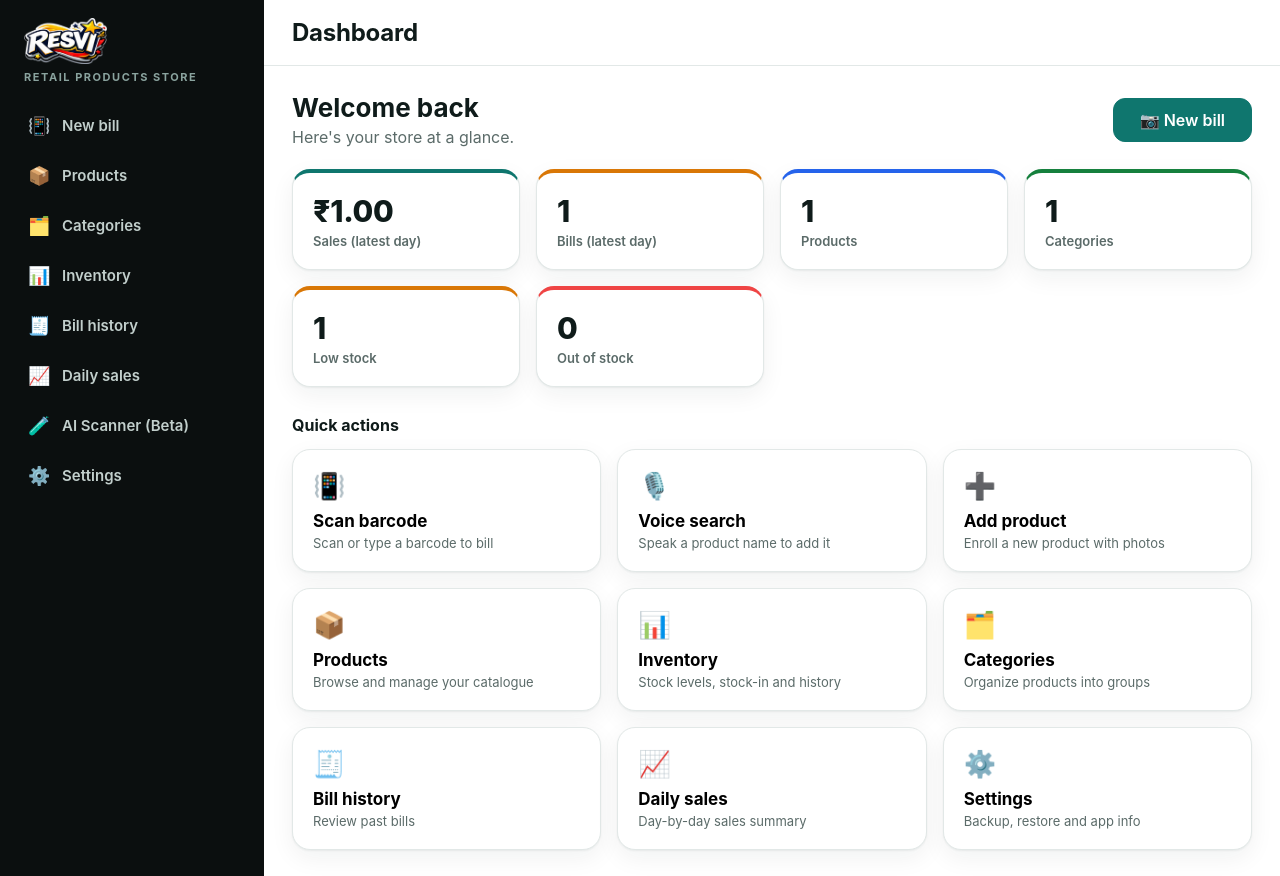
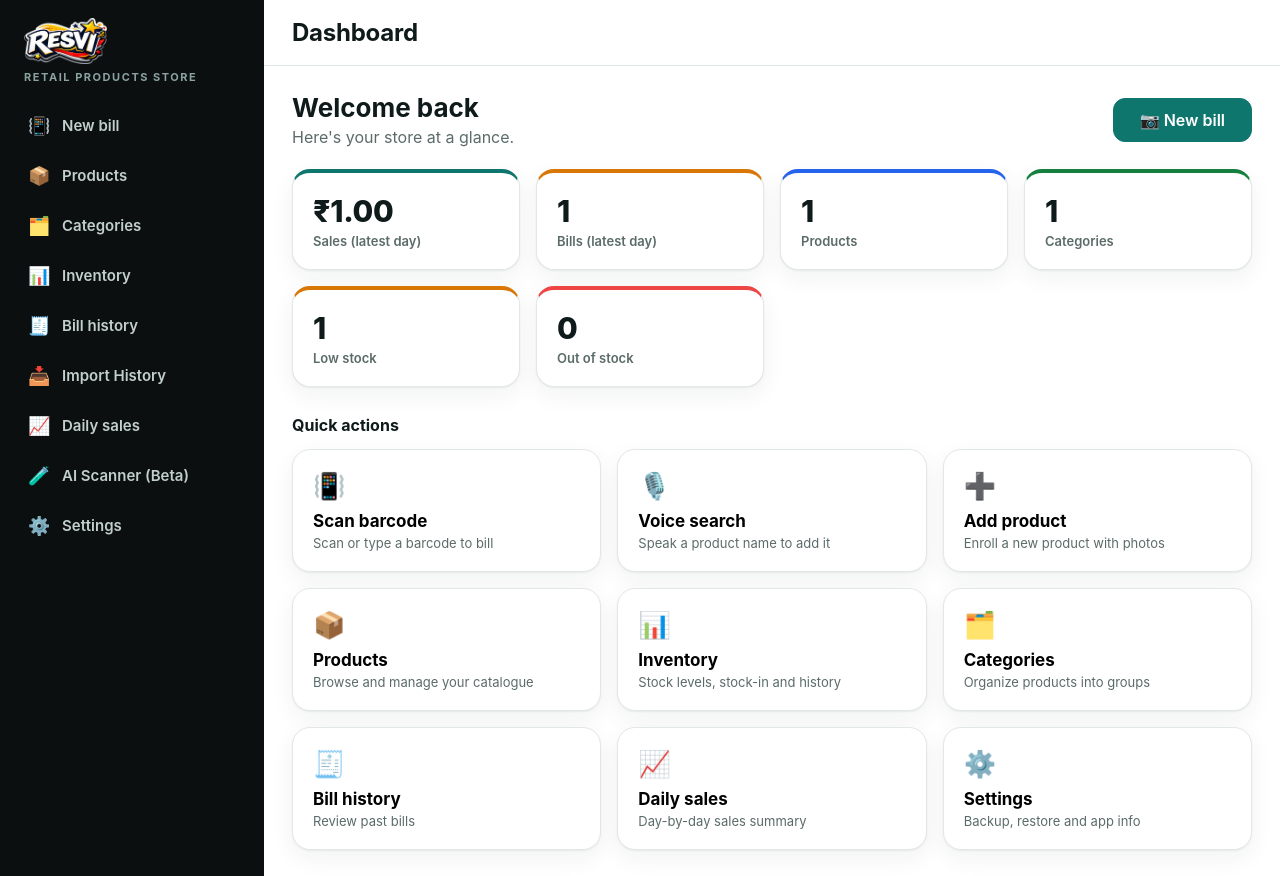
Before and after one commit to resventerprises/RESVI-BILLING-APP, a Flask app: page / in a window 1280 px wide. Run offline with Flask 3, Linux system fonts and the light colour scheme; tables that the repository leaves empty hold one stand-in row (values such as "Sample post"); some libraries are stand-ins or nearby versions.

Commit message:
Import History with delete-by-file, batch tracking

```diff
--- a/backend/routes/products.py
+++ b/backend/routes/products.py
@@ -141,6 +141,45 @@ def deduplicate_route():
         return error("dedup_error", f"{type(exc).__name__}: {exc}", status=500)
 
 
+@products_bp.get("/import/history")
+def import_history():
+    """List past imports for the Import History screen."""
+    from database.models import ImportBatch, Product
+    from sqlalchemy import func, select
+
+    with session_scope() as s:
+        rows = s.query(ImportBatch).order_by(ImportBatch.created_at.desc()).all()
+        out = []
+        for b in rows:
+            live = s.scalar(select(func.count(Product.id)).where(Product.import_batch_id == b.id)) or 0
+            out.append({
+                "id": b.id,
+                "file_name": b.file_name,
+                "created_at": b.created_at.isoformat() if b.created_at else None,
+                "created_count": b.created_count,
+                "updated_count": b.updated_count,
+                "product_count": live,
+            })
+    return ok(out)
+
+
+@products_bp.delete("/import/history/<int:batch_id>")
+def delete_import_batch(batch_id: int):
+    """Delete every product that belongs to this import, then the batch record."""
+    from database.models import ImportBatch, Product
+
+    with session_scope() as s:
+        batch = s.get(ImportBatch, batch_id)
+        if not batch:
+            return error("not_found", "Import not found.", status=404)
+        prods = s.query(Product).filter(Product.import_batch_id == batch_id).all()
+        removed = len(prods)
+        for p in prods:
+            s.delete(p)
+        s.delete(batch)
+    return ok({"removed": removed})
+
+
 @products_bp.get("/next-barcode")
 def next_barcode_route():
     """Preview the next auto-generated barcode (does not consume it)."""
--- a/config/settings.py
+++ b/config/settings.py
@@ -51,7 +51,7 @@ ALLOWED_IMAGE_EXTENSIONS = {".jpg", ".jpeg", ".png", ".webp"}
 
 # --- App ---------------------------------------------------------------------
 APP_NAME: str = "RESVI"
-APP_VERSION: str = "0.9.5-dedup"  # UPSERT by name+barcode, remove-duplicates tool
+APP_VERSION: str = "0.9.6-import-history"  # import history + delete-by-file, batch tracking
 DEBUG: bool = _env_bool("RESVI_DEBUG", True)
 
 
--- a/database/db.py
+++ b/database/db.py
@@ -79,6 +79,8 @@ def _ensure_columns() -> None:
             ("min_stock_level", "INTEGER NOT NULL DEFAULT 0"),
             ("description", "TEXT"),
             ("barcode", "VARCHAR(64)"),
+            ("family_key", "VARCHAR(120)"),
+            ("import_batch_id", "INTEGER"),
         ],
         "bills": [
             ("payment_method", "VARCHAR(16) NOT NULL DEFAULT 'cash'"),
--- a/static/css/style.css
+++ b/static/css/style.css
@@ -659,3 +659,8 @@ table { border-collapse: collapse; width: 100%; }
 
 /* Scan search hint line */
 .bc-hint { text-align: center; font-size: 12px; margin-top: 8px; }
+
+/* ---------- Import History ---------- */
+.ih-row { display: flex; align-items: center; justify-content: space-between; gap: 12px; }
+.ih-file { font-weight: 600; }
+.ih-meta { font-size: 13px; margin-top: 2px; }
--- a/static/js/app.js
+++ b/static/js/app.js
@@ -130,6 +130,7 @@
       ["categories", "Categories", "\uD83D\uDDC2\uFE0F"],
       ["inventory", "Inventory", "\uD83D\uDCCA"],
       ["history", "Bill history", "\uD83E\uDDFE"],
+      ["import-history", "Import History", "\uD83D\uDCE5"],
       ["daily", "Daily sales", "\uD83D\uDCC8"],
       ["ai-scan", "AI Scanner (Beta)", "\uD83E\uDDEA"],
       ["settings", "Settings", "\u2699\uFE0F"],
@@ -176,7 +177,7 @@
   // never interrupted; a new bill there already writes to the shared DB.
   let _lastDataVersion = null;
   let _lastSyncAt = null;
-  const REFRESH_SCREENS = new Set(["home", "products", "inventory", "history", "daily", "categories"]);
+  const REFRESH_SCREENS = new Set(["home", "products", "inventory", "history", "daily", "categories", "import-history"]);
   function updateSyncBadge() {
     const badges = document.querySelectorAll(".sync-badge");
     if (!badges.length) return;
@@ -1328,6 +1329,50 @@
     };
   });
 
+  // ---- Import History ------------------------------------------------------
+  route("import-history", async () => {
+    view.appendChild(topbar("Import History"));
+    const s = screen();
+    const list = el(`<div class="list"></div>`);
+    s.appendChild(list);
+    view.appendChild(s);
+
+    async function load() {
+      list.innerHTML = `<div class="muted" style="padding:16px">Loading\u2026</div>`;
+      let rows = [];
+      try { rows = await api.get("/api/products/import/history"); } catch (e) {
+        list.innerHTML = `<div class="msg">${e.message}</div>`; return;
+      }
+      if (!rows.length) {
+        list.innerHTML = `<div class="empty"><div class="empty-ico">\uD83D\uDCE5</div>
+          <div>No imports yet.</div>
+          <div class="muted sm">Import an Excel file from Products \u2192 Import.</div></div>`;
+        return;
+      }
+      list.innerHTML = "";
+      rows.forEach((b) => {
+        const date = b.created_at ? new Date(b.created_at).toLocaleDateString() : "\u2014";
+        const row = el(`<div class="card ih-row">
+          <div class="ih-main">
+            <div class="ih-file">\uD83D\uDCC4 ${b.file_name}</div>
+            <div class="ih-meta muted">${date} \u00B7 ${b.product_count} products in catalogue</div>
+          </div>
+          <button class="btn ghost sm ih-del">Delete</button>
+        </div>`);
+        row.querySelector(".ih-del").onclick = async () => {
+          if (!confirm(`Delete all ${b.product_count} products imported from "${b.file_name}"?`)) return;
+          try {
+            const r = await api.del("/api/products/import/history/" + b.id);
+            globalToast(`Removed ${r.removed} products`);
+            load();
+          } catch (e) { alert(e.message); }
+        };
+        list.appendChild(row);
+      });
+    }
+    await load();
+  });
+
   // ---- Product form (add / edit) -------------------------------------------
   route("product", async (params) => {
     const editing = !!params.id;
```
Also changed, not shown: backend/services/import_service.py (+11 -1 lines), database/models.py (+16 -0 lines).
